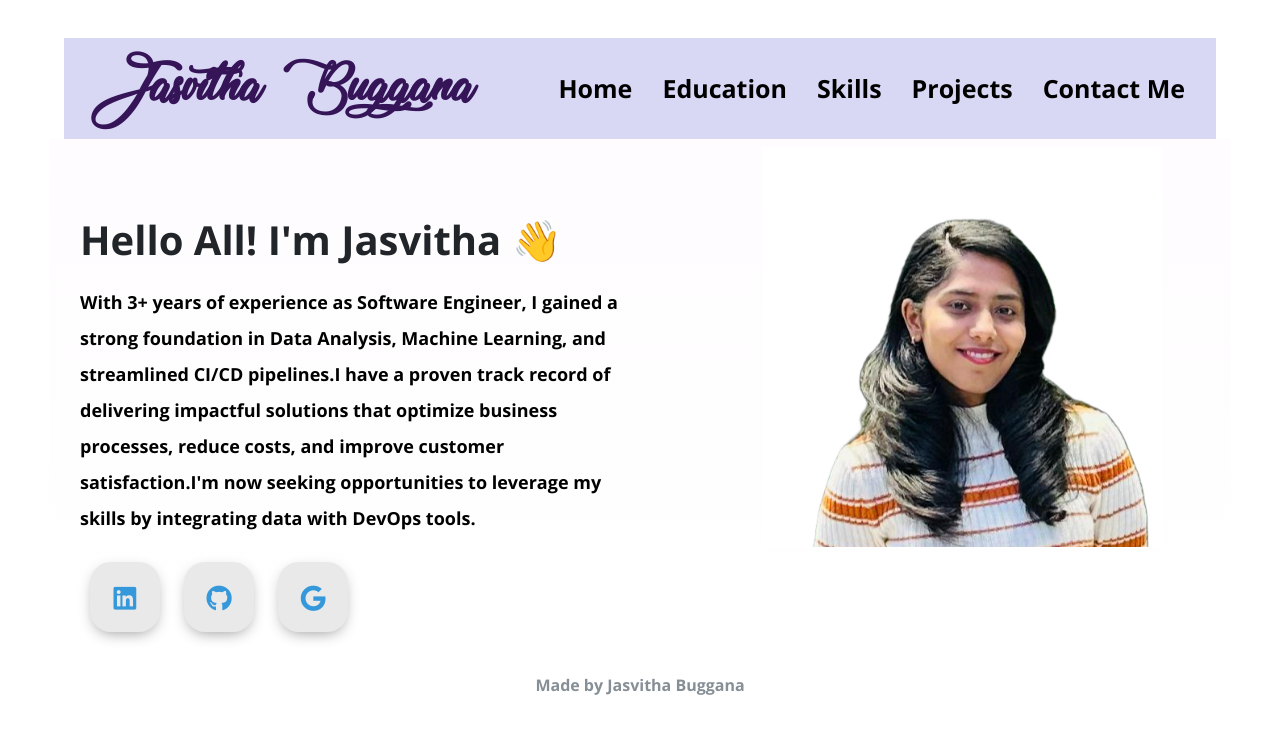
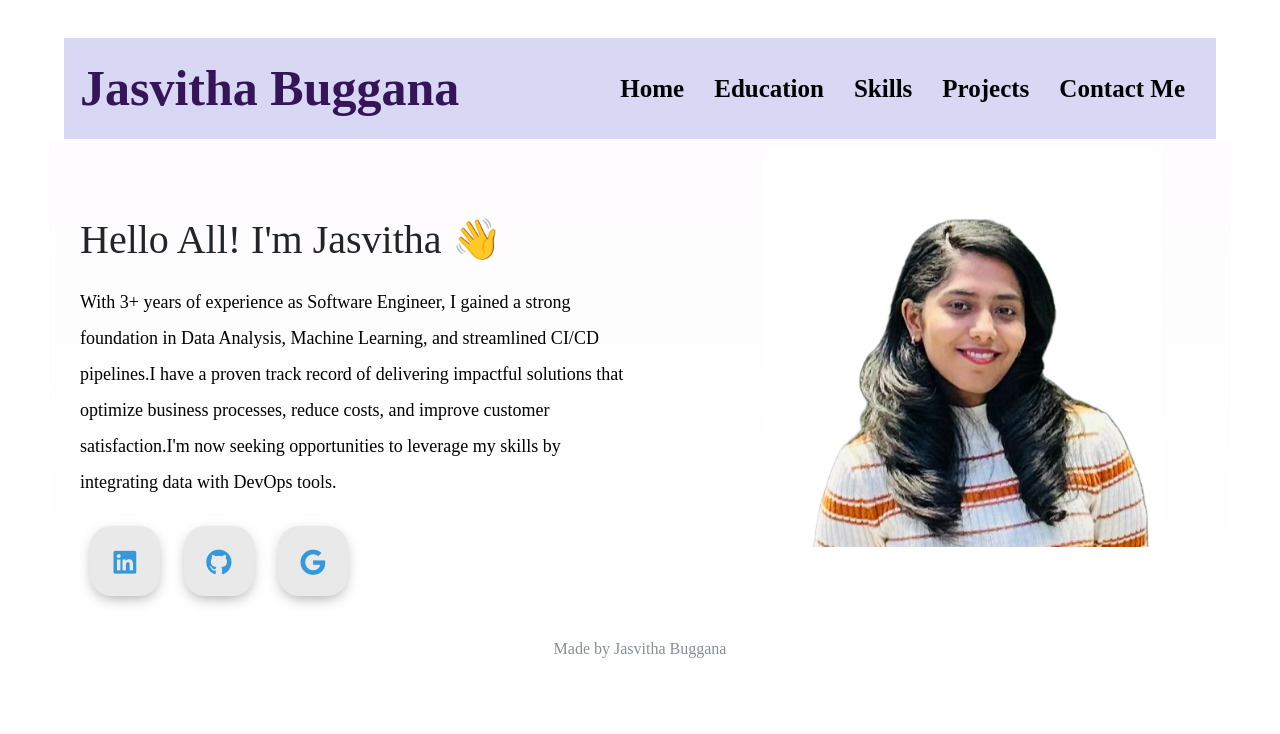
Before and after one commit to jasvithaBuggana/Portfolio, a plain HTML site: page index.html in a window 1280 px wide. Drawn offline with nearby package versions, Linux system fonts and the light colour scheme; a web font is replaced by a local one.

Commit message:
Update style.css

```diff
--- a/style.css
+++ b/style.css
@@ -1,6 +1,6 @@
 
 body{
-    font-family: 'Open Sans', sans-serif;
+    font-family: 'Times New Roman', sans-serif;
     margin: 0;
   }
 .body_section{
@@ -13,13 +13,6 @@ p{
 
   a{
     text-decoration: none;
-  }
-
-  @font-face{
-    font-family: "Times New Roman";
-    src:local('Lovely Home'),
-    url("Image/LovelyHome-9aBZ.ttf") format('truetype');
-
   }
 
 .brand-name ,.navbar-light .navbar-brand{
```
